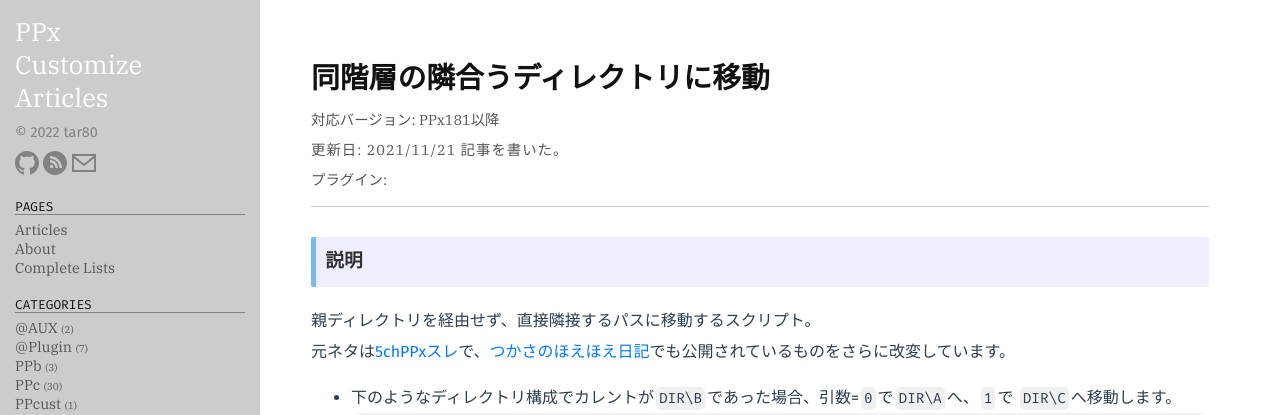
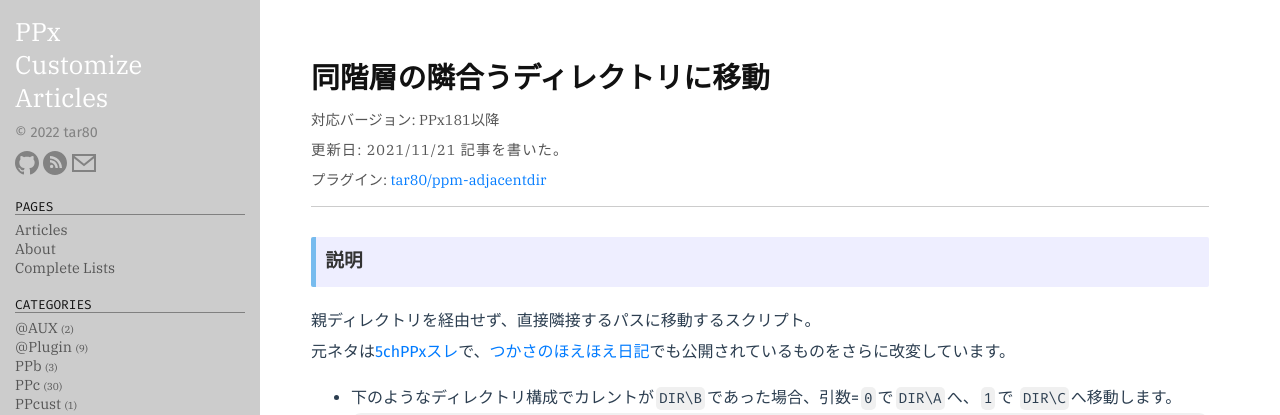
Before and after one commit to tar80/pages-pca, a Jekyll site: the page built from _posts/20-12-25-move_directory.md, in a window 1280 px wide and 1314 px high. Shown: the top 415 px of the window. Built offline with Jekyll 4.4.1, drawn with Linux system fonts in a browser that asks for light colours; some web fonts are replaced.

```diff
--- a/_posts/20-12-25-move_directory.md
+++ b/_posts/20-12-25-move_directory.md
@@ -4,7 +4,8 @@ title: 同階層の隣合うディレクトリに移動
 version: PPx181以降
 date: 2021-11-21
 comment: 記事を書いた。
-categories: PPc
+repository: tar80/ppm-adjacentdir
+categories: PPc @plugin
 ---
 ### 説明
 親ディレクトリを経由せず、直接隣接するパスに移動するスクリプト。<BR>
```
Also changed, not shown: _posts/21-03-07-command_Grep.md (+2 -1 lines).
